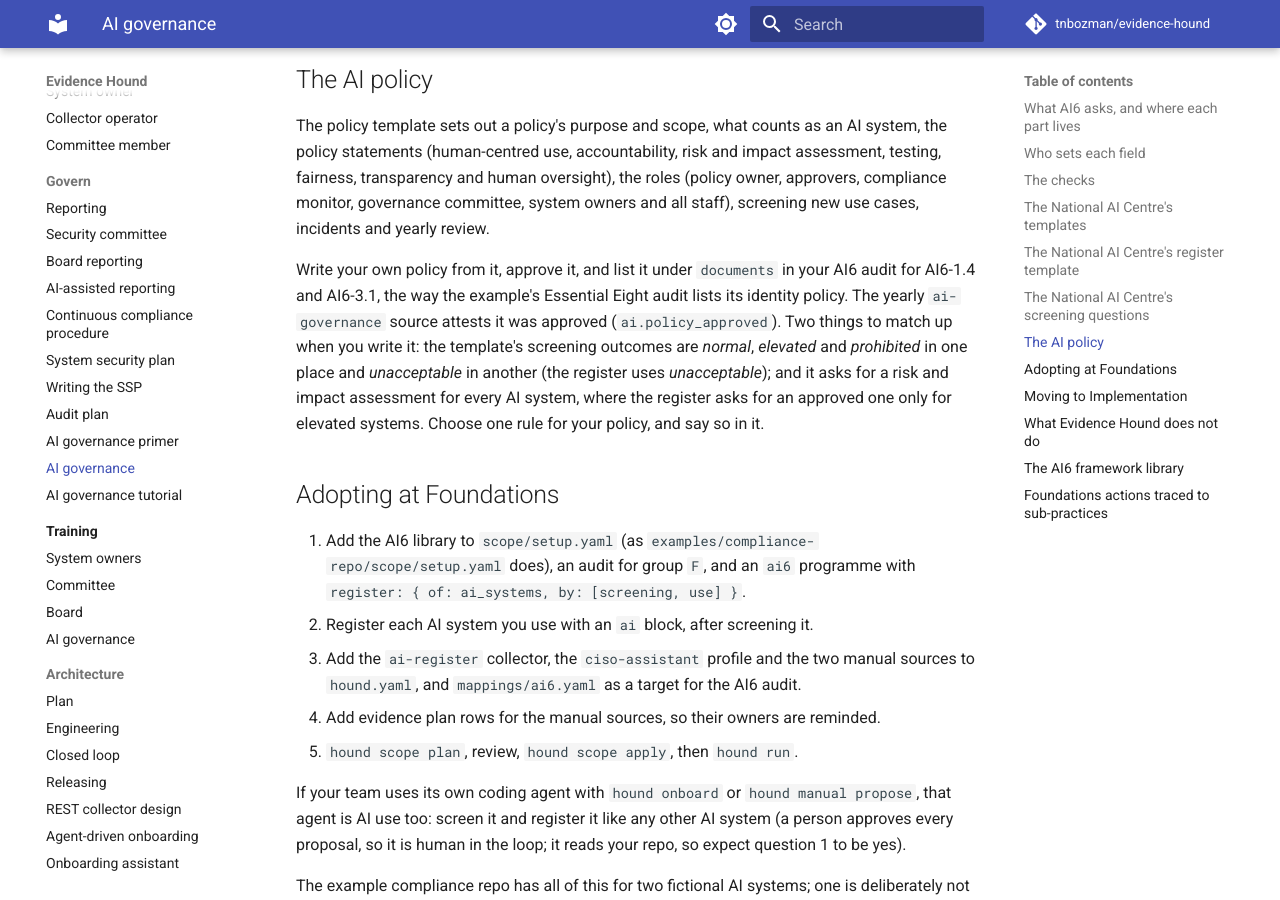
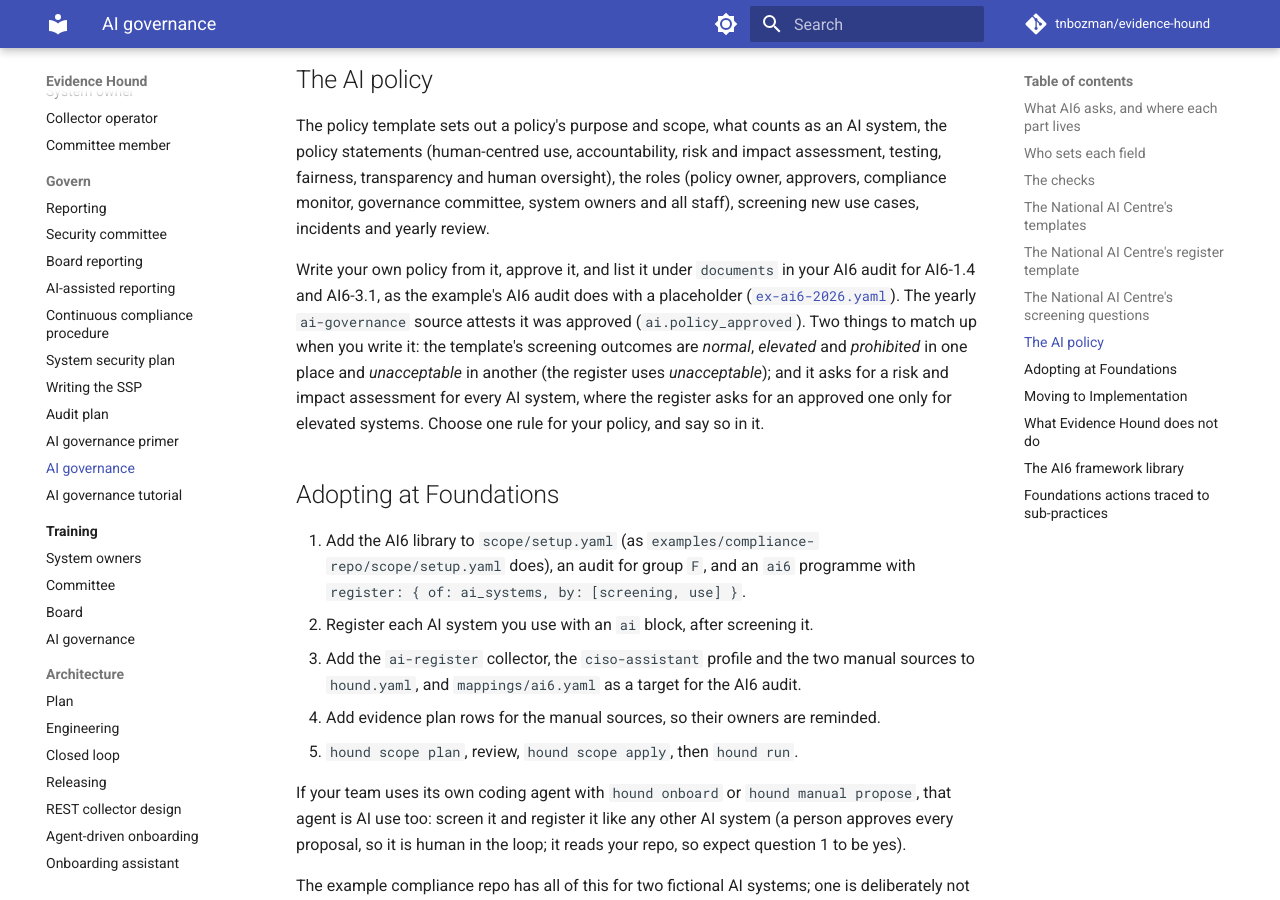
Before and after one commit to tnbozman/evidence-hound, an MkDocs documentation site: the page built from docs/ai-grc.md, in a window 1280 px wide and 900 px high, scrolled down 4974 px. Built offline with MkDocs 1.6.1 and Material for MkDocs 9.7.7, drawn with Linux system fonts in a browser that asks for light colours; comment, search, counter and statistics services are not loaded.

Commit message:
feat(s13-08): placeholder AI policy listed in the example AI6 audit for AI6-1.4 and AI6-3.1 [green]
Co-Authored-By: Claude Opus 5.5 <noreply@anthropic.com>
Claude-Session: https://claude.ai/code/session_01QC7Mi87u7CEpt9zz5WdR7j

```diff
--- a/docs/ai-grc.md
+++ b/docs/ai-grc.md
@@ -110,8 +110,8 @@ The policy template sets out a policy's purpose and scope, what counts as an AI
 accountability, risk and impact assessment, testing, fairness, transparency and human oversight), the roles (policy owner, approvers,
 compliance monitor, governance committee, system owners and all staff), screening new use cases, incidents and yearly review.
 
-Write your own policy from it, approve it, and list it under `documents` in your AI6 audit for AI6-1.4 and AI6-3.1, the way the
-example's Essential Eight audit lists its identity policy. The yearly `ai-governance` source attests it was approved (`ai.policy_approved`). Two things to match up when
+Write your own policy from it, approve it, and list it under `documents` in your AI6 audit for AI6-1.4 and AI6-3.1, as the
+example's AI6 audit does with a placeholder ([`ex-ai6-2026.yaml`](../examples/compliance-repo/scope/audits/ex-ai6-2026.yaml)). The yearly `ai-governance` source attests it was approved (`ai.policy_approved`). Two things to match up when
 you write it: the template's screening outcomes are *normal*, *elevated* and *prohibited* in one place and *unacceptable* in another
 (the register uses *unacceptable*); and it asks for a risk and impact assessment for every AI system, where the register asks for an
 approved one only for elevated systems. Choose one rule for your policy, and say so in it.
```
Also changed, not shown: 2 other files.
